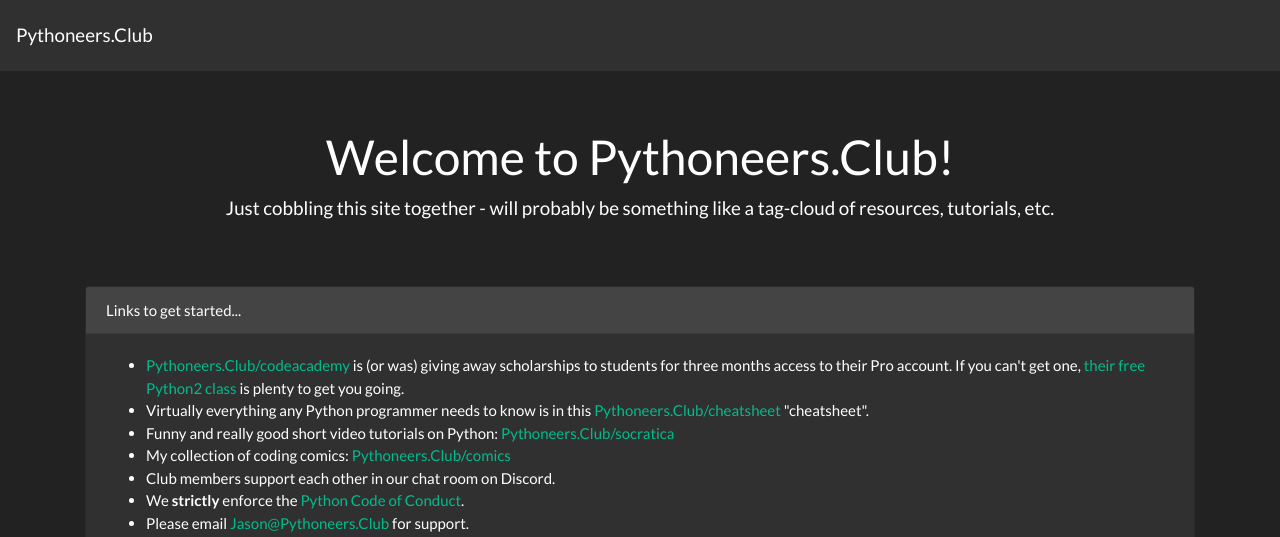
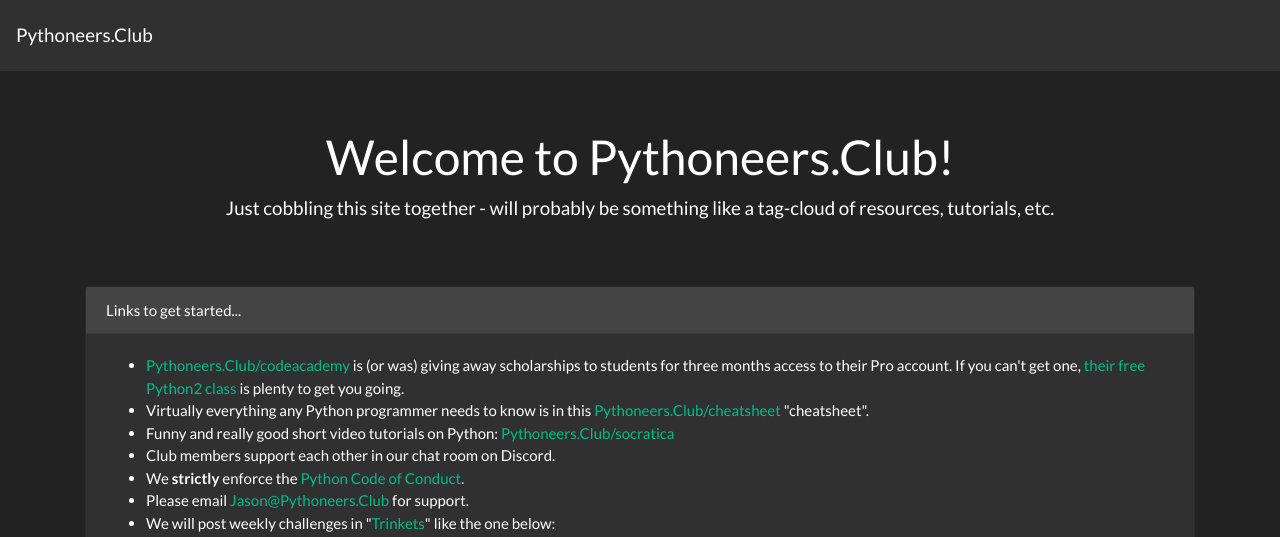
Before and after one commit to jasonblum/pythoneersclub, a Django app: page / in a window 1280 px wide. Shown: the top 537 px of the page. Run offline with Django 3.2, Linux system fonts and the light colour scheme; some libraries are stand-ins or nearby versions.

Commit message:
Update home.html

```diff
--- a/shared/templates/home.html
+++ b/shared/templates/home.html
@@ -64,7 +64,6 @@
             </li>
             <li>Virtually everything any Python programmer needs to know is in this <a href="http://Pythoneers.Club/cheatsheet">Pythoneers.Club/cheatsheet</a> "cheatsheet".</li>
             <li>Funny and really good short video tutorials on Python: <a href="http://Pythoneers.Club/socratica">Pythoneers.Club/socratica</a></li>
-            <li>My collection of coding comics: <a href="http://Pythoneers.Club/comics">Pythoneers.Club/comics</a></li>
             <li>Club members support each other in our chat room on Discord.</li>
             <li>We <strong>strictly</strong> enforce the <a href="https://www.python.org/psf/conduct/">Python Code of Conduct</a>.
             <li>Please email <a href="mailto:Jason@Pythoneers.Club">Jason@Pythoneers.Club</a> for support.
```
